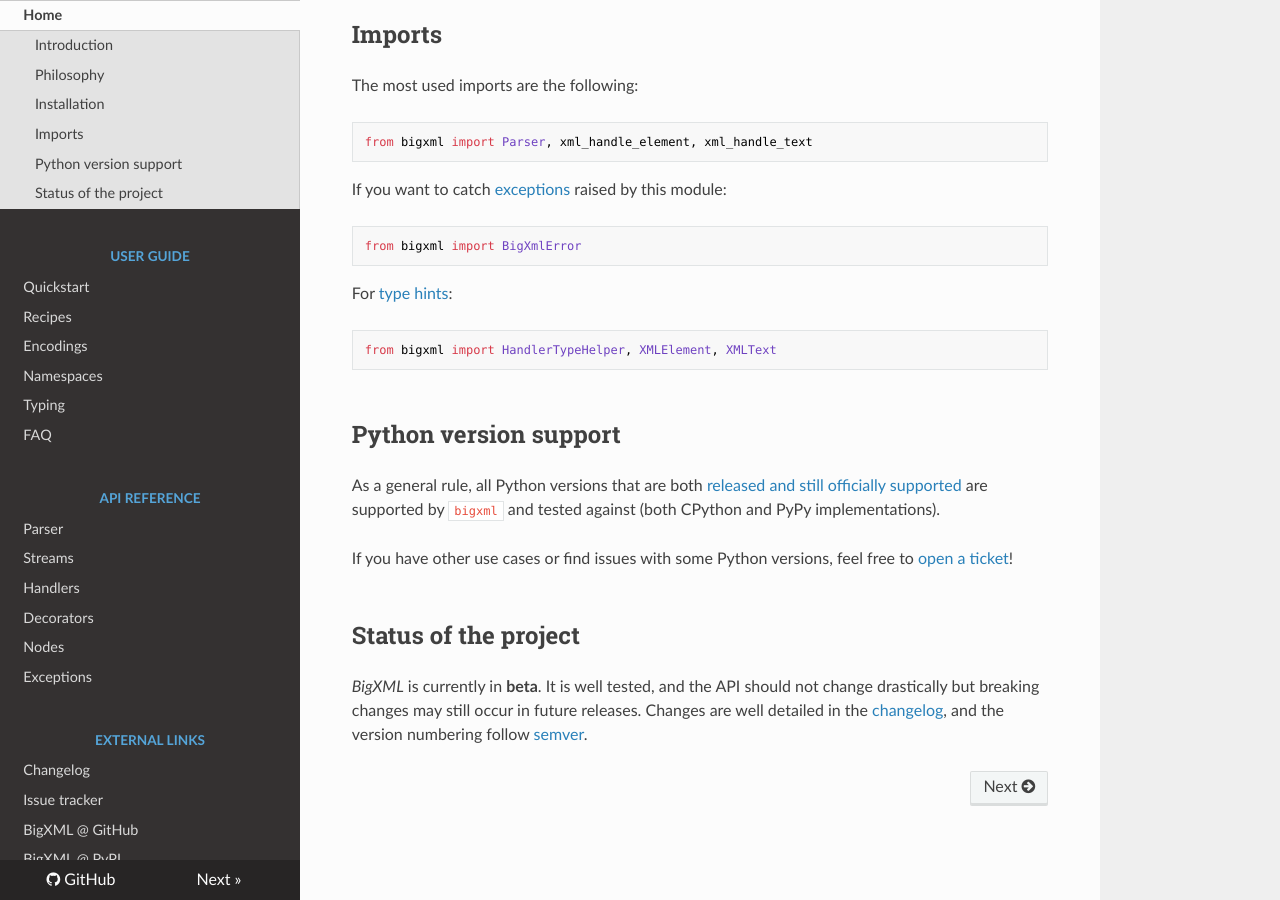
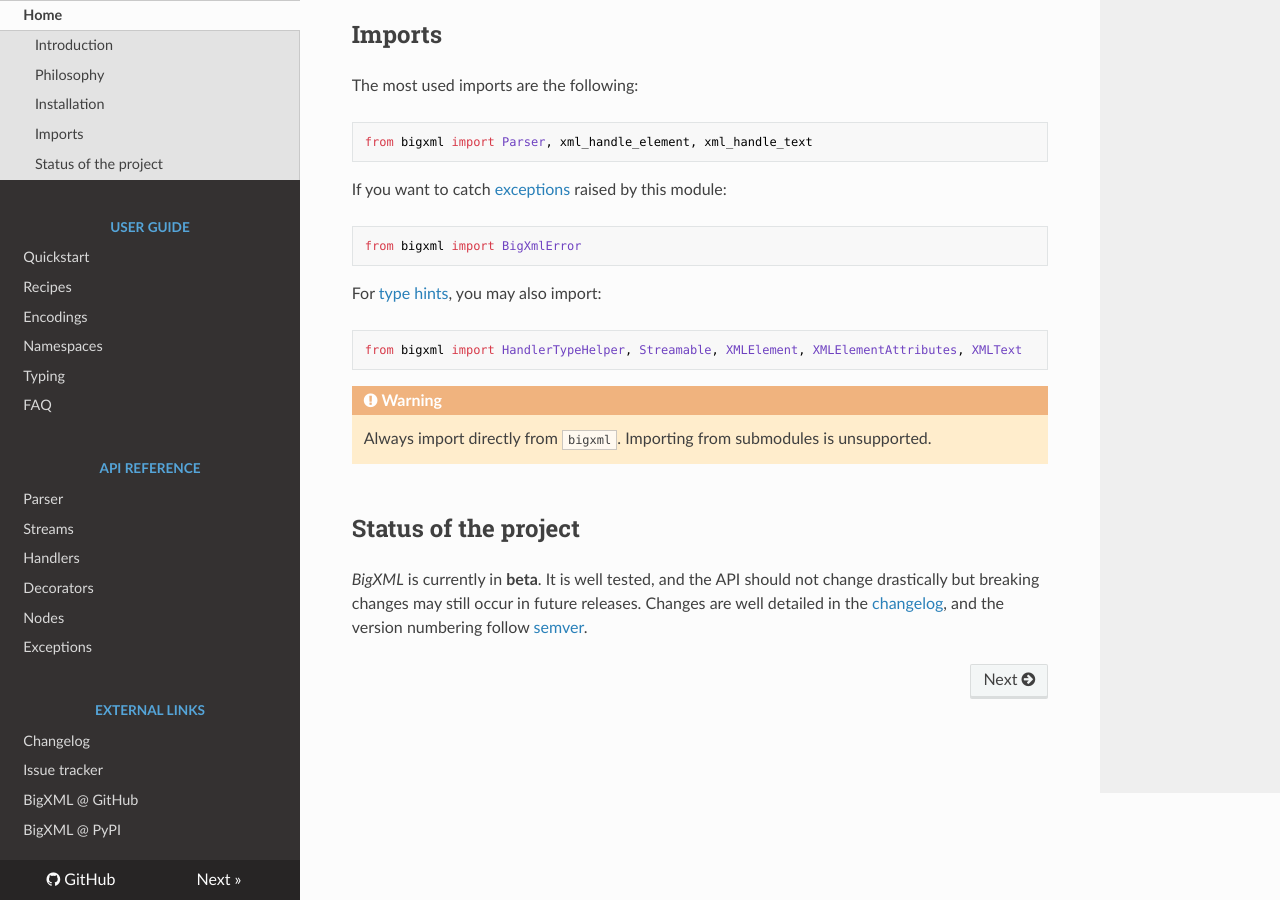
Before and after one commit to Rogdham/bigxml, an MkDocs documentation site: the page built from docs/src/index.md, in a window 1280 px wide and 900 px high, scrolled down 1228 px. Built offline with MkDocs 1.6.1, drawn with Linux system fonts in a browser that asks for light colours; nearby versions of some CDN libraries.

Commit message:
feat: clarify and improve public API scope

```diff
--- a/docs/src/index.md
+++ b/docs/src/index.md
@@ -60,21 +60,14 @@
     :::python
     from bigxml import BigXmlError
 
-For [type hints](typing.md):
+For [type hints](typing.md), you may also import:
 
     :::python
-    from bigxml import HandlerTypeHelper, XMLElement, XMLText
+    from bigxml import HandlerTypeHelper, Streamable, XMLElement, XMLElementAttributes, XMLText
 
-## Python version support
+!!! Warning
 
-As a general rule, all Python versions that are both [released and still officially
-supported][python-versions] are supported by `bigxml` and tested against (both CPython
-and PyPy implementations).
-
-If you have other use cases or find issues with some Python versions, feel free to
-[open a ticket](https://github.com/Rogdham/bigxml/issues/new)!
-
-[python-versions]: https://devguide.python.org/versions/#supported-versions
+    Always import directly from `bigxml`. Importing from submodules is unsupported.
 
 ## Status of the project
 
--- a/src/bigxml/__init__.py
+++ b/src/bigxml/__init__.py
@@ -1,14 +1,17 @@
 from bigxml.exceptions import BigXmlError
 from bigxml.handler_marker import HandlerTypeHelper, xml_handle_element, xml_handle_text
-from bigxml.nodes import XMLElement, XMLText
+from bigxml.nodes import XMLElement, XMLElementAttributes, XMLText
 from bigxml.parser import Parser
+from bigxml.typing import Streamable
 
 __all__ = (
     "BigXmlError",
     "HandlerTypeHelper",
     "Parser",
+    "Streamable",
     "xml_handle_element",
     "xml_handle_text",
     "XMLElement",
+    "XMLElementAttributes",
     "XMLText",
 )
```
Also changed, not shown: CHANGELOG.md.
